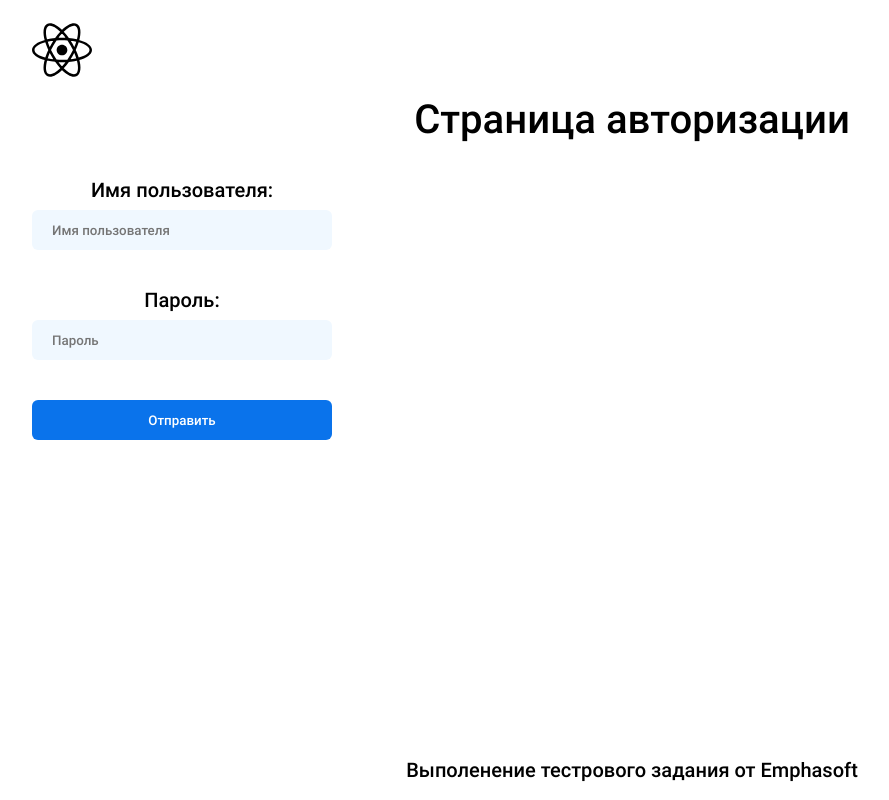
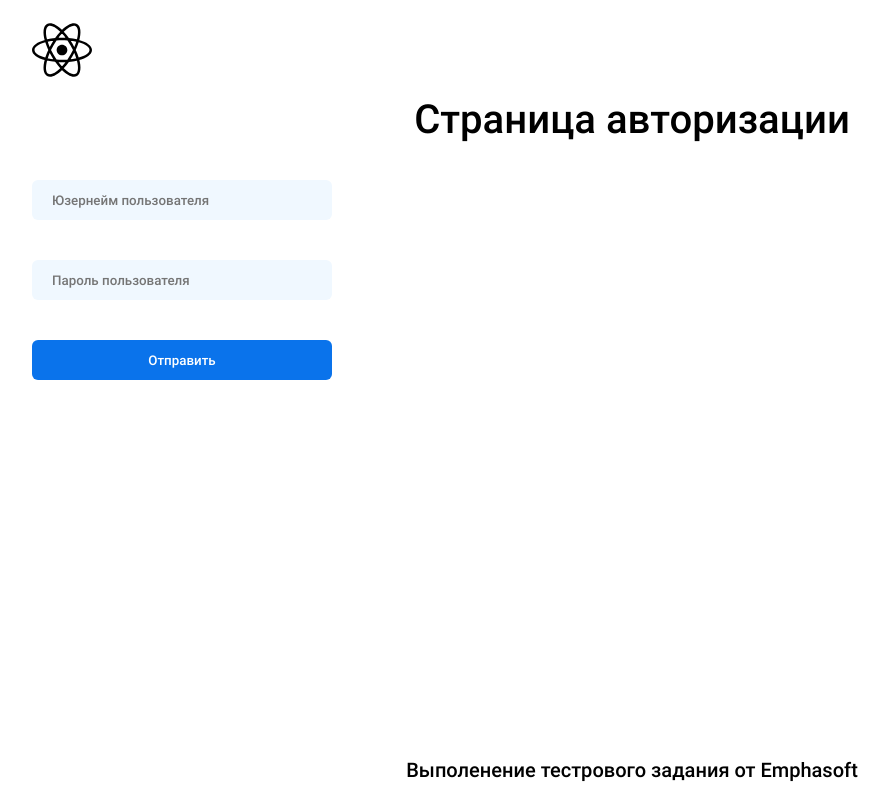
Before and after one commit to yanakukhta5/auth, a React (Vite) app: page / in a window 1280 px wide. Shown: the whole page, without its empty margins (8-897 px from the left). Built offline with nearby package versions, Linux system fonts and the light colour scheme.

Commit message:
extend form logic

```diff
--- /dev/null
+++ b/src/components/Input/index.ts
@@ -0,0 +1,9 @@
+import styled from '@emotion/styled'
+
+export const Input = styled.input`
+ border: none;
+ border-radius: 6px;
+ background-color: aliceblue;
+ height: 40px;
+ padding: 0 20px;
+`
--- /dev/null
+++ b/src/components/Label/index.ts
@@ -0,0 +1,8 @@
+import styled from '@emotion/styled'
+
+export const Label = styled.label`
+ display: flex;
+ flex-direction: column;
+ text-align: center;
+ gap: 10px;
+`
--- /dev/null
+++ b/src/components/Output/index.ts
@@ -0,0 +1,9 @@
+import styled from '@emotion/styled'
+
+export const Output = styled.output`
+ display: flex;
+ flex-direction: column;
+ text-align: start;
+ color: red;
+ font-size: 0.7em;
+`
--- a/src/components/Userform/index.tsx
+++ b/src/components/Userform/index.tsx
@@ -1,27 +1,30 @@
+import React from 'react'
 import { useForm } from 'react-hook-form'
 
-import { Submit, Form as Form_, Input, Label, Output } from './style'
-import { User } from '@/services/types'
+import { Submit, Form as Form_ } from './style'
+import { Input } from '@/components/Input'
+import { Output } from '@/components/Output'
+import { Label } from '@/components/Label'
+import { IUser, IAuth } from '@/services/types'
 
 export function Userform(props: {
-  handler: (data: User) => void
-  mode: 'auth' | 'create' | 'edit'
-  value?: string
+  handler: (data: IUser) => void
+  value?: string,
+  children?: React.ReactNode
 }) {
   const {
     register,
     formState: { errors },
     handleSubmit,
     reset
-  } = useForm<User>({
+  } = useForm<IUser>({
     mode: 'onBlur'
   })
 
-  function onFormSubmit(data: User) {
+  function onFormSubmit(data: IUser) {
     reset({
       username: '',
-      password: '',
-      id: undefined
+      password: ''
     })
     props.handler(data)
   }
@@ -29,25 +32,24 @@ export function Userform(props: {
   return (
     <Form_ onSubmit={handleSubmit(onFormSubmit)}>
       <>
-        <Label>
-          Имя пользователя:
+        <Label htmlFor="username">
           <Input
             {...register('username', {
-              required: 'Введите имя',
+              required: 'Введите юзернейм',
               minLength: {
                 value: 2,
                 message:
                   'Имя пользователя не может состоять менее чем из 2 символов'
               }
             })}
-            placeholder="Имя пользователя"
-            value={props.value ? props.value : ''}
+            id="username"
+            placeholder="Юзернейм пользователя"
+            value={props.value ? props.value : undefined}
           />
           <Output>{errors?.username?.message as string}</Output>
         </Label>
 
-        <Label>
-          Пароль:
+        <Label htmlFor="password">
           <Input
             {...register('password', {
               required: 'Введите пароль',
@@ -61,37 +63,22 @@ export function Userform(props: {
               },
               validate: {
                 withNumbers: (value) => {
-                  if (
-                    !Boolean(
-                      value.split('').find((item) => item.match(/^[0-9]+$/))
-                    )
-                  )
+                  if ( !Boolean( value.split('').find((item) => item.match(/^[0-9]+$/)) ) )
                     return 'В пароле должны быть цифры'
                 },
                 withCapital: (value) => {
-                  if (
-                    !Boolean(
-                      value.split('').find((item) => item.match(/[A-Z]/))
-                    )
-                  )
+                  if ( !Boolean( value.split('').find((item) => item.match(/[A-Z]/)) ) )
                     return 'В пароле должны быть заглавные буквы'
                 }
               }
             })}
-            placeholder="Пароль"
+            id='password'
+            placeholder="Пароль пользователя"
           />
           <Output>{errors?.password?.message as string}</Output>
         </Label>
 
-        { props.mode === 'edit' ? <><Input {...register('id', {
-          required: 'Введите id пользователя',
-          min: {
-            value: 1,
-            message: 'Идентификатор пользователя не может быть меньше 1'
-          }
-        })} placeholder="Идентификатор пользователя" type="number" />
-        <Output>{errors?.id?.message as string}</Output>
-        </> : '' }
+        { props.children }
 
         <Submit variant="primary" value="Отправить" type="submit" />
       </>
--- a/src/components/Userform/style.tsx
+++ b/src/components/Userform/style.tsx
@@ -7,29 +7,7 @@ export const Form = styled.form`
  flex-direction: column;
  width: clamp(300px, 20%, 400px);
  gap: 30px;
+ margin-bottom: 20px;
 `
 
 export const Submit = Button.withComponent('input')
-
-export const Label = styled.label`
- display: flex;
- flex-direction: column;
- text-align: center;
- gap: 10px;
-`
-
-export const Input = styled.input`
- border: none;
- border-radius: 6px;
- background-color: aliceblue;
- height: 40px;
- padding: 0 20px;
-`
-
-export const Output = styled.output`
- display: flex;
- flex-direction: column;
- text-align: start;
- color: red;
- font-size: 0.7em;
-`
--- a/src/pages/Auth/index.tsx
+++ b/src/pages/Auth/index.tsx
@@ -1,19 +1,19 @@
 import { useAuth } from '@/hooks/useAuth'
 import { Userform } from '@/components/Userform'
 import { Title } from '@/components/Title'
-import { User } from '@/services/types'
+import { IAuth } from '@/services/types'
 
 export function Auth() {
   const auth = useAuth()
 
-  function onFormSubmit(data: User) {
+  function onFormSubmit(data: IAuth) {
     auth.authUser(data)
   }
 
   return (
     <>
       <Title>Страница авторизации</Title>
-      <Userform mode='auth' handler={onFormSubmit} value={localStorage.getItem('username') || ''} />
+      <Userform handler={onFormSubmit} value={localStorage.getItem('username') || ''} />
     </>
   )
 }
--- a/src/pages/Users/index.tsx
+++ b/src/pages/Users/index.tsx
@@ -1,23 +1,48 @@
 import { useState } from 'react'
+import { useForm } from 'react-hook-form'
 
 import { Userform } from '@/components/Userform'
 import { Title } from '@/components/Title'
-import { User } from '@/services/types'
+import { Input } from '@/components/Input'
+import { Output } from '@/components/Output'
+import { Label } from '@/components/Label'
 import { UserContainer, Select } from './style'
+
+import { IAuth, IUser } from '@/services/types'
 import { users } from '@/services/users'
 
 type Mode = 'create' | 'edit'
 
 export function Users() {
+  const {
+    register,
+    formState: { errors },
+    reset
+  } = useForm<IUser>({
+    mode: 'onBlur'
+  })
 
   const [mode, setMode] = useState<Mode>('create')
 
-  function submitHandler(event: React.ChangeEvent<HTMLSelectElement>){
+  function selectHandler(event: React.ChangeEvent<HTMLSelectElement>) {
     setMode(event.target.value as Mode)
   }
 
-  function onFormSubmit(data: User) {
-
+  function onFormSubmit(data: IUser) {
+    reset({
+      id: undefined,
+      is_active: undefined,
+      first_name: '',
+      last_name: ''
+    })
+    // if(mode === 'create'){
+    //   users.createUser(data)
+    // }
+    // if(mode === 'edit'){
+    //   users.editUser(data)
+    // }
+    console.log(data)
+    throw new Error('Неописанный метод отправки данных на сервер')
   }
 
   return (
@@ -25,13 +50,81 @@ export function Users() {
       <Title>Страница редактирования и просмотра пользователей</Title>
 
       <UserContainer>
-        <Select onChange={submitHandler}>
+        <Select onChange={ selectHandler }>
           <option value="create">Создать пользователя</option>
           <option value="edit">Редактировать пользователя</option>
         </Select>
       </UserContainer>
 
-      <Userform handler={onFormSubmit} mode={mode} />
+      <Userform handler={onFormSubmit}>
+        {mode === 'edit' ? (
+          <Label htmlFor="">
+            <Input
+              {...register('id', {
+                required: 'Введите id пользователя',
+                min: {
+                  value: 1,
+                  message: 'Идентификатор пользователя не может быть меньше 1'
+                }
+              })}
+              placeholder="Идентификатор пользователя"
+              type="number"
+            />
+            <Output>{errors?.id?.message as string}</Output>
+          </Label> ) : ('')}
+
+          <Label htmlFor="first_name">
+            <Input
+              {...register('first_name', {
+                required: 'Введите имя пользователя',
+                minLength: {
+                  value: 3,
+                  message: 'Имя пользователя пользователя не может быть короче 3 букв'
+                }
+              })}
+              id="first_name"
+              placeholder="Имя пользователя"
+              type="text"
+            />
+            <Output>{errors?.first_name?.message as string}</Output>
+          </Label>
+
+          <Label htmlFor="last_name">
+            <Input
+              {...register('last_name', {
+                required: 'Введите фамилию пользователя',
+                minLength: {
+                  value: 5,
+                  message: 'Фамилия пользователя пользователя не может быть короче 5 букв'
+                }
+              })}
+              id="last_name"
+              placeholder="Фамилия пользователя"
+              type="text"
+            />
+            <Output>{errors?.last_name?.message as string}</Output>
+          </Label>
+
+          <Label htmlFor="is_active">
+            <Input
+              {...register('is_active', {
+                required: 'Введите сведения об активности пользователя',
+                min: {
+                  value: 0,
+                  message: 'Идентификатор пользователя не может быть меньше 0'
+                },
+                max: {
+                  value: 1,
+                  message: 'Идентификатор пользователя не может быть больше 1'
+                }
+              })}
+              id="is_active"
+              placeholder="Активность пользователя"
+              type="text"
+            />
+            <Output>{errors?.is_active?.message as string}</Output>
+          </Label>
+      </Userform>
     </>
   )
 }
--- a/src/pages/Users/style.tsx
+++ b/src/pages/Users/style.tsx
@@ -5,5 +5,5 @@ export const UserContainer = styled.div`
 `
 
 export const Select = styled.select`
-
+ margin-bottom: 20px;
 `
```
Also changed, not shown: src/services/types.ts (+9 -1 lines), src/services/users.ts (+1 -7 lines).
